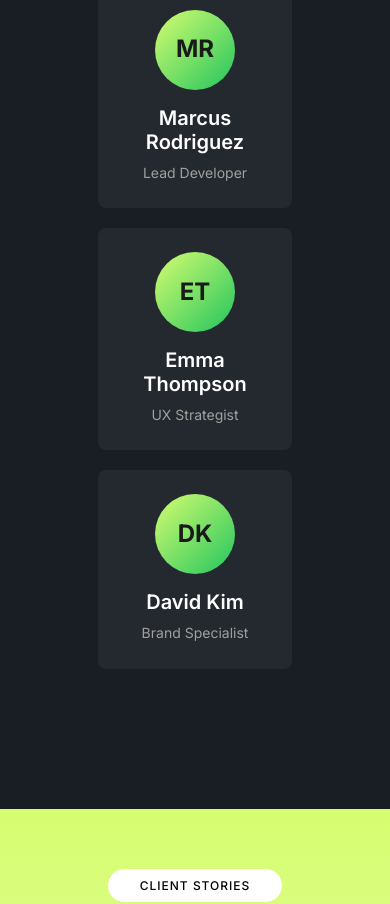
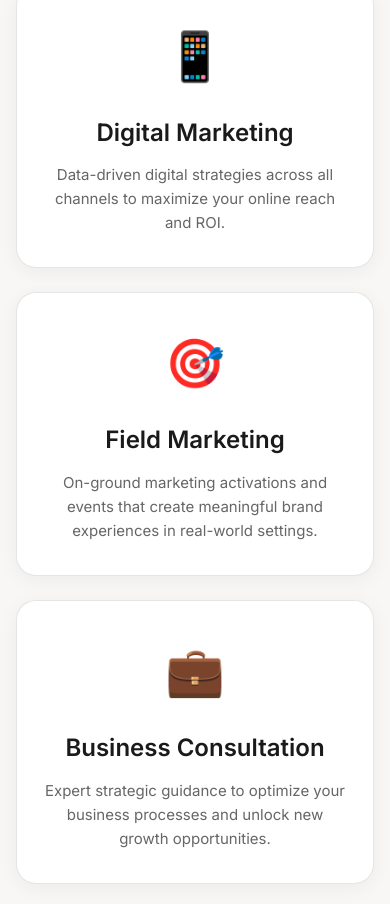
Before and after one commit to danielMugisha/neatlabs.inc, a React (Vite) app: page / in a window 390 px wide. Shown: the part 6433-7337 px from the top of the page. Built offline with nearby package versions, Linux system fonts and the light colour scheme.

Commit message:
features/services

```diff
--- a/src/App.jsx
+++ b/src/App.jsx
@@ -22,10 +22,11 @@ function App() {
         <Showcase />
         <About />
         <Strategies />
+        <Features />
+
         <Team />
         <Testimonials />
       </main>
-      <Footer />
     </div>
   )
 }
--- a/src/components/Features.css
+++ b/src/components/Features.css
@@ -1 +1,111 @@
-.features {\n  padding: 120px 0;\n  background: var(--bg-surface);\n}\n\n.features__header {\n  text-align: center;\n  margin-bottom: 80px;\n}\n\n.features__grid {\n  display: grid;\n  grid-template-columns: repeat(auto-fit, minmax(300px, 1fr));\n  gap: 32px;\n}\n\n.feature-card {\n  background: var(--bg-primary);\n  border: 1px solid var(--border-color);\n  border-radius: 16px;\n  padding: 40px 32px;\n  text-align: center;\n  transition: all 0.3s ease;\n  position: relative;\n  overflow: hidden;\n}\n\n.feature-card::before {\n  content: '';\n  position: absolute;\n  top: 0;\n  left: 0;\n  right: 0;\n  bottom: 0;\n  background: linear-gradient(135deg, transparent, rgba(77, 124, 254, 0.05));\n  opacity: 0;\n  transition: opacity 0.3s ease;\n}\n\n.feature-card:hover {\n  transform: translateY(-8px);\n  border-color: rgba(77, 124, 254, 0.3);\n  box-shadow: 0 20px 60px rgba(77, 124, 254, 0.1);\n}\n\n.feature-card:hover::before {\n  opacity: 1;\n}\n\n.feature__icon {\n  font-size: 3rem;\n  margin-bottom: 24px;\n  display: block;\n}\n\n.feature__title {\n  font-size: 1.5rem;\n  font-weight: 700;\n  margin-bottom: 16px;\n  color: var(--text-primary);\n}\n\n.feature__description {\n  color: var(--text-secondary);\n  line-height: 1.6;\n}\n\n@media (max-width: 768px) {\n  .features {\n    padding: 80px 0;\n  }\n  \n  .features__grid {\n    grid-template-columns: 1fr;\n    gap: 24px;\n  }\n  \n  .feature-card {\n    padding: 32px 24px;\n  }\n}
+.features {
+  padding: 120px 0;
+  background: #f8f7f5;
+}
+
+.features__header {
+  text-align: center;
+  margin-bottom: 80px;
+}
+.features-label {
+  background: #ffffff;
+  color: rgb(0, 0, 0);
+  border: 1px solid #666666;
+  padding:4px  38px;
+  border-radius: 20px;
+  text-transform: uppercase;
+  font-size: 14px;
+  font-weight: 500;
+  display: inline-block;
+}
+
+.features-desc{
+  width: 50%;
+  color: #666666;
+  display: inline-flex;
+  text-align: center;
+  margin-top: 32px;
+}
+
+.features-title {
+  color: #000000;
+  font-weight: 500;
+  font-size: clamp(2.5rem, 5vw, 4rem);
+  margin: 24px 0 0 0;
+}
+
+.features__grid {
+  display: grid;
+  grid-template-columns: repeat(auto-fit, minmax(350px, 1fr));
+  gap: 32px;
+  max-width: 1200px;
+  margin: 0 auto;
+}
+
+.feature-card {
+  background: #ffffff;
+  border: 1px solid rgba(0, 0, 0, 0.1);
+  border-radius: 20px;
+  padding: 48px 40px;
+  text-align: center;
+  transition: all 0.3s ease;
+  position: relative;
+  overflow: hidden;
+  box-shadow: 0 4px 20px rgba(0, 0, 0, 0.05);
+}
+
+.feature-card::before {
+  content: '';
+  position: absolute;
+  top: 0;
+  left: 0;
+  right: 0;
+  bottom: 0;
+  background: linear-gradient(135deg, transparent, rgba(214, 253, 112, 0.1));
+  opacity: 0;
+  transition: opacity 0.3s ease;
+}
+
+.feature-card:hover {
+  transform: translateY(-8px);
+  border-color: rgba(214, 253, 112, 0.5);
+  box-shadow: 0 20px 60px rgba(0, 0, 0, 0.15);
+}
+
+.feature-card:hover::before {
+  opacity: 1;
+}
+
+.feature__icon {
+  font-size: 3rem;
+  margin-bottom: 24px;
+  display: block;
+}
+
+.feature__title {
+  font-size: 1.5rem;
+  font-weight: 600;
+  margin-bottom: 16px;
+  color: #1a1a1a;
+}
+
+.feature__description {
+  color: #666666;
+  line-height: 1.6;
+  font-size: 15px;
+}
+
+@media (max-width: 768px) {
+  .features {
+    padding: 80px 0;
+  }
+
+  .features__grid {
+    grid-template-columns: 1fr;
+    gap: 24px;
+  }
+
+  .feature-card {
+    padding: 32px 24px;
+  }
+}
--- a/src/components/Features.jsx
+++ b/src/components/Features.jsx
@@ -4,24 +4,34 @@ import './Features.css';
 export function Features() {
   const features = [
     {
-      icon: '🎨',
-      title: 'Brand Strategy',
-      description: 'Comprehensive brand identity and positioning that resonates with your target audience.'
+      icon: '💻',
+      title: 'Web Development & Systems',
+      description: 'Custom websites and enterprise systems built with cutting-edge technology to drive your business forward.'
+    },
+    {
+      icon: '🔗',
+      title: 'ERP & POS Integration',
+      description: 'Seamless integration of Enterprise Resource Planning and Point of Sale systems to streamline your operations.'
+    },
+    {
+      icon: '📢',
+      title: 'Brand Advertising',
+      description: 'Strategic brand campaigns that elevate your presence and create lasting connections with your audience.'
     },
     {
       icon: '📱',
-      title: 'Digital Products',
-      description: 'User-centered design and development for web and mobile applications that drive engagement.'
+      title: 'Digital Marketing',
+      description: 'Data-driven digital strategies across all channels to maximize your online reach and ROI.'
     },
     {
-      icon: '⚡',
-      title: 'Performance',
-      description: 'Lightning-fast, optimized experiences that convert visitors into customers.'
+      icon: '🎯',
+      title: 'Field Marketing',
+      description: 'On-ground marketing activations and events that create meaningful brand experiences in real-world settings.'
     },
     {
-      icon: '🚀',
-      title: 'Growth Marketing',
-      description: 'Data-driven strategies to scale your business and maximize ROI across all channels.'
+      icon: '💼',
+      title: 'Business Consultation',
+      description: 'Expert strategic guidance to optimize your business processes and unlock new growth opportunities.'
     }
   ];
 
@@ -29,8 +39,9 @@ export function Features() {
     <section className="features">
       <div className="container">
         <div className="features__header">
-          <span className="section-label">Our Services</span>
-          <h2 className="section-title">Premium solutions for modern brands</h2>
+          <span className="features-label">We Offer</span>
+          <h2 className="section-title features-title">Comprehensive solutions for modern enterprises</h2>
+          <p className="features-desc">From digital transformation to strategic growth, we deliver end-to-end services that propel your business to new heights.</p>
         </div>
 
         <div className="features__grid">
```
